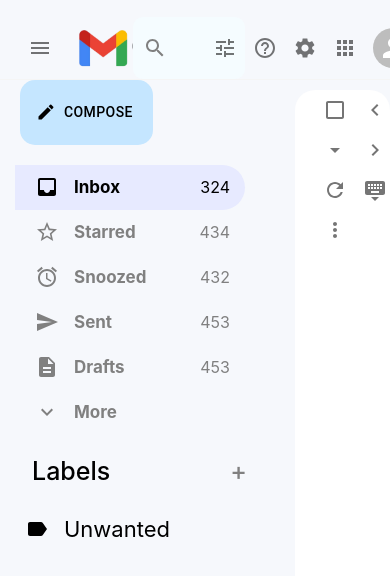
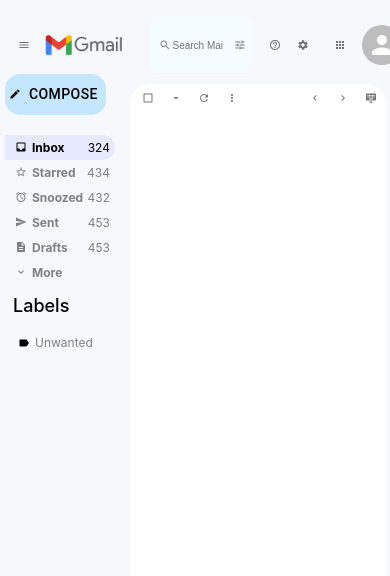
Before and after one commit to SureshSubedii/gmail-clone, a React (Create React App) app: page / in a window 390 px wide. Shown: the top 576 px of the page. Built offline with nearby package versions, Linux system fonts and the light colour scheme.

Commit message:
Responsive for phone screen

```diff
--- a/src/App.css
+++ b/src/App.css
@@ -9,6 +9,14 @@
 
 
 }
-/* body {
+
+
+body {
     overflow-y: hidden;
-  } */
+  }
+  @media screen and (max-width: 430px)  {
+    .MuiSvgIcon-root{
+        font-size: 12px !important;
+    }
+
+  }
--- a/src/EmailList.css
+++ b/src/EmailList.css
@@ -1,28 +1,37 @@
 .emailList{
-    /* flex:1; */
     display: flex;
-    /* flex:0.95; */
     margin-top: 10px;
     background-color: white;
-    width: 82%;
     border-radius: 20px;
-    overflow-y:scroll;
-    margin-left: 50px;
+    /* overflow-y:scroll; */
+    margin-left: 30px;
+    width: 83%;
 
 
 }
 .email_settings{
+    position: sticky;
     display: flex;
     justify-content: space-between;
-    width:95%;
+    width:98%;
     margin-left: 20px;
+}
+.emailList_right{
+    position: sticky;
+    width: 25px;
 }
 
 
-.emailList_settingsLeft .MuiSvgIcon-root,.emailList_settingsRight .MuiSvgIcon-root{
-    display: flex;
-    align-items: center;
+@media (max-width: 429px) {
+    .emailList{
+        width: 83% !important;
 
-
+    }
+    .emailList_right{
+        width: 5px;
+    }
+    .email_settings{
+        margin-left: 4px;
+}
 
 }
--- a/src/EmailList.js
+++ b/src/EmailList.js
@@ -15,6 +15,7 @@
   //   gridStyle.gridGap = '8px';
   // }
   return (
+    < >
     <div className='emailList'>
 
       <div className="email_settings">
@@ -57,11 +58,14 @@
         </div>
 
       </div>
-      {/* <div className="emailList_sections">
+      <div className="emailList_sections">
 
-      </div> */}
+      </div>
+
 
     </div>
+      <div className="emailList_right">
+    </div> </>
   )
 }
 
--- a/src/Header.css
+++ b/src/Header.css
@@ -9,19 +9,22 @@
 }
 .header_left>img{
     object-fit: contain;
-    height:40px;
-    margin-left:16px;
+    height:35px;
+    margin-left:13px;
 }
 .header_left{
     display: flex;
     align-items: center;
     margin-left: 20px;
-    flex:0.15;
+    width:fit-content
 
 
 }
 .empty{
-    flex: 0.13;}
+    flex: 0.15;
+    display: flex;
+    align-items: center;
+}
 .header_middle{
     display: flex;
     align-items: center;
@@ -47,9 +50,47 @@
     margin-right: 10px;
 }
 .header_right{
-    color:red !important;
     display: flex;
     flex:0.02;
     justify-content: flex-end;
 
 }
+@media (max-width: 429px) {
+    .header{
+        width: 410px;
+    }
+    .header_left>.MuiSvgIcon-root{
+        font-size: 10px !important;
+    }
+    .header_left>img{
+        height: 30px;
+        width:80px ;
+    margin-left:6px;
+
+    }
+    .empty{
+        flex: 0;}
+
+    .header_left{
+        margin-left: 10px !important;
+
+
+    }
+    .header_middle{
+        margin-left: 10px !important;
+        font-size: 10px !important;
+    }
+    .header_middle>input{
+        margin-left:-11px;
+        flex:0.4;
+    padding:3px;
+        font-size: 10px !important;
+        width:50px;
+    }
+
+
+    .header_right{
+
+        margin-left:2px;
+
+}}
--- a/src/Header.js
+++ b/src/Header.js
@@ -14,7 +14,9 @@
             <MenuIcon/>
             </IconButton>
             <img src={logo} alt='Logo'/></div>
+            <div className="blank">
 
+            </div>
         <div className="header_middle">
             <Search/>
             <input placeholder='Search Mail' type="text"/>
@@ -22,18 +24,20 @@
             <Tune/>
         </IconButton>
 
+
         </div>
         <div className="empty">
-
-            </div>
-        <div className="header_right">
-
         <IconButton>
             < HelpOutline/>
             </IconButton>
         <IconButton>
           <Settings/>
         </IconButton>
+
+            </div>
+        <div className="header_right">
+
+
         <IconButton>
           <Apps/>
         </IconButton>
--- a/src/Sidebar.css
+++ b/src/Sidebar.css
@@ -82,3 +82,40 @@
     padding:5px;
 
   }
+  @media (max-width: 429px) {
+    .sidebar>Button{
+      margin-left: 5px;
+      padding: 8px;
+
+    }
+    .sidebar{
+      width: 100px;
+    }
+    .sidebar_footer{
+      margin-top: 10px;
+      margin-left: 8px;
+      font-size: 18px;
+      padding: 5px;
+    }
+    .sidebarFooter_item{
+      margin-top: 10px;
+      margin-left: 8px;
+      width: 100px;
+      padding: 5px;
+
+
+
+
+    }
+    .sidebarFooter_item>p{
+      font-size: 12px;
+      color: gray;
+      margin: 0;
+    }
+    .sidebarFooter_item>.MuiSvgIcon-root{
+      font-size: 14px;
+      padding: 5px;
+    }
+
+
+  }
--- a/src/SidebarOptions.css
+++ b/src/SidebarOptions.css
@@ -1,13 +1,14 @@
 .sidebar_options{
     display: flex;
     align-items: center;
+    justify-content: space-between;
     height: 15px;
     padding: 15px;
     cursor: pointer;
     color: grey;
     border-top-right-radius:30px;
     border-bottom-right-radius:30px ;
-    width: 200px;
+    width: 90%;
     margin-left: 15px;
 }
 .sidebar_options>h4{
@@ -16,6 +17,9 @@
     margin-right: 10px;
     font-size: 17px;
 
+}
+.sidebar_options>p{
+   text-align: right;
 }
 .sidebar_options>.MuiSvgIcon-root{
     padding:5px;
@@ -31,3 +35,28 @@
     background-color: #e7eaff !important;
     color:black
 }
+@media (max-width: 429px) {
+    .sidebar_options{
+        width:100%;
+        padding: 5px;
+       margin-left: 5px !important;
+       justify-content: space-between !important;
+       margin-right:10px ;
+
+
+    }
+
+    .sidebar_options>h4{
+        font-size: 12px !important;
+    margin: 0;
+
+    }
+    .sidebar_options>p{
+        font-size: 12px !important;
+
+    }
+    .sidebar_options>.MuiSvgIcon-root{
+        font-size: 12px !important;
+    }
+
+}
--- a/src/SidebarOptions.js
+++ b/src/SidebarOptions.js
@@ -8,7 +8,7 @@
     <div className={`sidebar_options ${selected && "sidebar--active"}`}>
         {<Icon/>}
     <h4> {title}</h4>
-    <p1> {number}</p1>
+    <p> {number}</p>
     </div>
   )
 }
```
